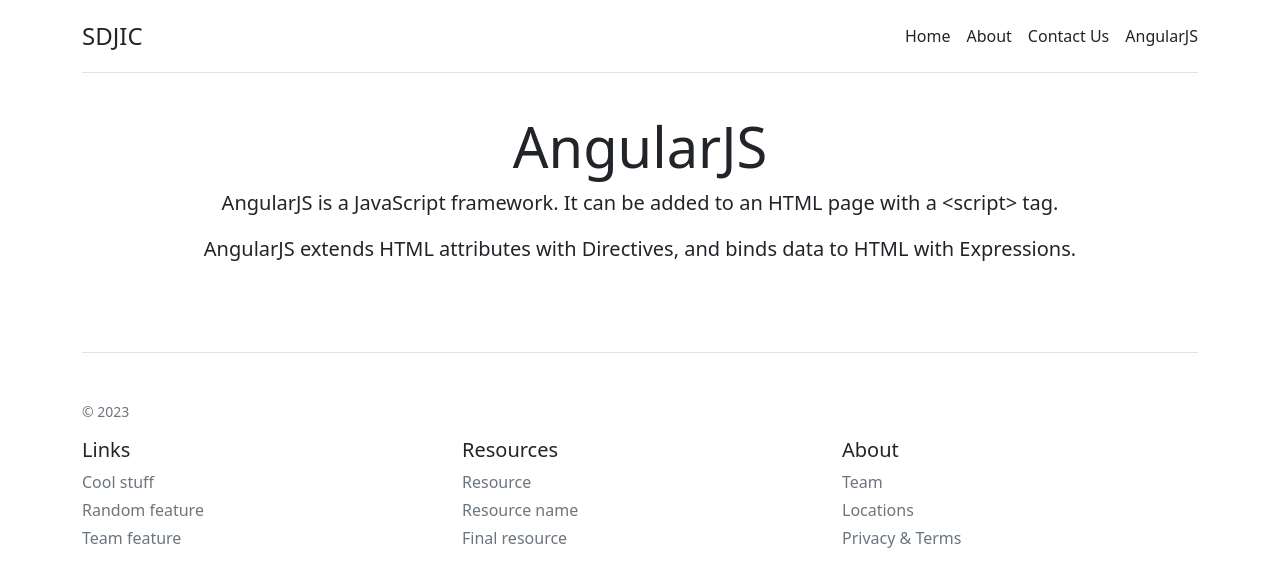
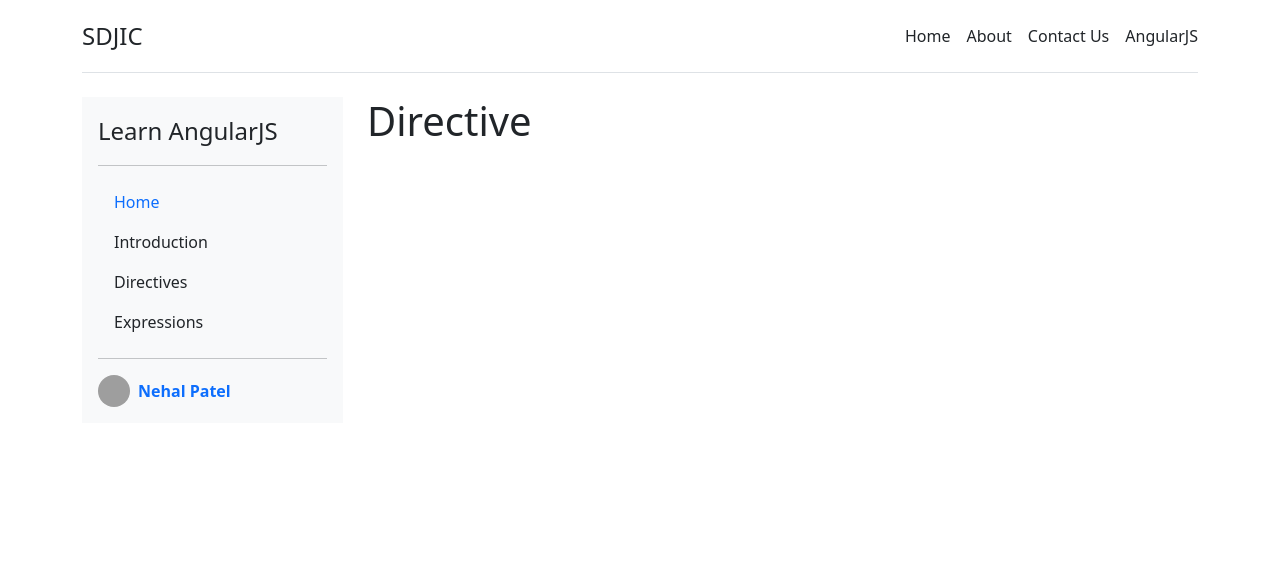
Before and after one commit to NehalPatel/SDJIC-AngularJS, a plain HTML site: page angluar.html at #!/directive in a window 1280 px wide. Drawn offline with nearby package versions, Linux system fonts and the light colour scheme; some packages are replaced by stand-ins of ours; grey boxes are pictures that could not be loaded.

Commit message:
Routes added

```diff
--- a/angluar.html
+++ b/angluar.html
@@ -10,12 +10,11 @@
     <title>AngularJS - SDJIC</title>
     <!-- Bootstrap core CSS -->
     <link href="https://getbootstrap.com/docs/5.0/dist/css/bootstrap.min.css" rel="stylesheet" crossorigin="anonymous">
-
-    <!-- Custom styles for this template -->
-    <link href="pricing.css" rel="stylesheet">
+    <script src="https://ajax.googleapis.com/ajax/libs/angularjs/1.6.9/angular.min.js"></script>
+    <script src="https://ajax.googleapis.com/ajax/libs/angularjs/1.6.9/angular-route.js"></script>
 </head>
 
-<body>
+<body ng-app="myApp">
     <div class="container py-3">
         <header>
             <div class="d-flex flex-column flex-md-row align-items-center pb-3 mb-4 border-bottom">
@@ -24,59 +23,99 @@
                 </a>
 
                 <nav class="d-inline-flex mt-2 mt-md-0 ms-md-auto">
-                    <a class="me-3 py-2 text-dark text-decoration-none" href="/index.html">Home</a>
+                    <a class="me-3 py-2 text-dark text-decoration-none" href="index.html">Home</a>
                     <a class="me-3 py-2 text-dark text-decoration-none" href="#">About</a>
                     <a class="me-3 py-2 text-dark text-decoration-none" href="#">Contact Us</a>
                     <a class="py-2 text-dark text-decoration-none" href="angluar.html">AngularJS</a>
                 </nav>
             </div>
-
-            <div class="pricing-header p-3 pb-md-4 mx-auto text-center">
-                <h1 class="display-4 fw-normal">AngularJS</h1>
-                <p class="fs-5">AngularJS is a JavaScript framework. It can be added to an HTML page with a
-                    &lt;script&gt; tag.</p>
-                <p class="fs-5">AngularJS extends HTML attributes with Directives, and binds data to HTML
-                    with Expressions.</p>
-            </div>
         </header>
 
         <main>
+            <div class="row">
+                <div class="col-md-3">
+                    <div class="d-flex flex-column flex-shrink-0 p-3 bg-light">
+                        <a href="/"
+                            class="d-flex align-items-center mb-3 mb-md-0 me-md-auto link-dark text-decoration-none">
+                            <span class="fs-4">Learn AngularJS</span>
+                        </a>
+                        <hr />
+                        <ul class="nav nav-pills flex-column mb-auto">
+                            <li class="nav-item">
+                                <a href="#/!" ng-class="{'nav-link':true, 'active' : isActive}">
+                                    Home
+                                </a>
+                            </li>
+                            <li class="nav-item">
+                                <a href="#!introduction" ng-class="{'nav-link link-dark':true, 'active' : isActive}">
+                                    Introduction
+                                </a>
+                            </li>
+                            <li class="nav-item">
+                                <a href="#!directive" class="nav-link link-dark">
+                                    Directives
+                                </a>
+                            </li>
+                            <li class="nav-item">
+                                <a href="#!expression" class="nav-link link-dark">
+                                    Expressions
+                                </a>
+                            </li>
+                        </ul>
+                        <hr />
+                        <div class="dropdown">
+                            <a href="/" class="d-flex align-items-center text-decoration-none">
+                                <img src="https://avatars.githubusercontent.com/u/1838272?v=4" alt="" width="32"
+                                    height="32" class="rounded-circle me-2" />
+                                <strong>Nehal Patel</strong>
+                            </a>
+                        </div>
+                    </div>
+                </div>
+                <div class="col-md-9">
+
+                    <ng-view></ng-view>
+
+                </div>
+            </div>
 
         </main>
+    </div>
 
-        <footer class="pt-4 my-md-5 pt-md-5 border-top">
-            <div class="row">
-                <div class="col-12 col-md">
-                    <small class="d-block mb-3 text-muted">&copy; 2023</small>
-                </div>
-                <div class="col-4 col-md">
-                    <h5>Links</h5>
-                    <ul class="list-unstyled text-small">
-                        <li class="mb-1"><a class="link-secondary text-decoration-none" href="#">Cool stuff</a></li>
-                        <li class="mb-1"><a class="link-secondary text-decoration-none" href="#">Random feature</a></li>
-                        <li class="mb-1"><a class="link-secondary text-decoration-none" href="#">Team feature</a></li>
-                    </ul>
-                </div>
-                <div class="col-4 col-md">
-                    <h5>Resources</h5>
-                    <ul class="list-unstyled text-small">
-                        <li class="mb-1"><a class="link-secondary text-decoration-none" href="#">Resource</a></li>
-                        <li class="mb-1"><a class="link-secondary text-decoration-none" href="#">Resource name</a></li>
-                        <li class="mb-1"><a class="link-secondary text-decoration-none" href="#">Final resource</a></li>
-                    </ul>
-                </div>
-                <div class="col-4 col-md">
-                    <h5>About</h5>
-                    <ul class="list-unstyled text-small">
-                        <li class="mb-1"><a class="link-secondary text-decoration-none" href="#">Team</a></li>
-                        <li class="mb-1"><a class="link-secondary text-decoration-none" href="#">Locations</a></li>
-                        <li class="mb-1"><a class="link-secondary text-decoration-none" href="#">Privacy & Terms</a>
-                        </li>
-                    </ul>
-                </div>
-            </div>
-        </footer>
-    </div>
+    <script>
+        var app = angular.module("myApp", ["ngRoute"]);
+        app.config(function ($routeProvider) {
+            $routeProvider
+                .when("/", {
+                    templateUrl: "home.html",
+                    controller: "homeCtrl"
+                })
+                .when("/introduction", {
+                    templateUrl: "introduction.html",
+                    controller: "introductionCtrl"
+                })
+                .when("/directive", {
+                    templateUrl: "directive.html"
+                })
+                .when("/expression", {
+                    templateUrl: "expression.html"
+                });
+        });
+
+        app.controller("homeCtrl", function ($scope) {
+            $scope.msg = "Home Controller";
+            $scope.isActive = function (route) {
+                console.log(route)
+                return route === $location.path();
+            };
+        });
+        app.controller("introductionCtrl", function ($scope) {
+            $scope.msg = "Introduction Controller";
+            $scope.isActive = function (route) {
+                return route === $location.path();
+            };
+        });
+    </script>
 </body>
 
 </html>
--- /dev/null
+++ b/directive.html
@@ -0,0 +1 @@
+<h1>Directive</h1>
```
Also changed, not shown: expression.html (added, +1 -0 lines), home.html (added, +7 -0 lines), index.html (+1 -4 lines), introduction.html (added, +2 -0 lines).
